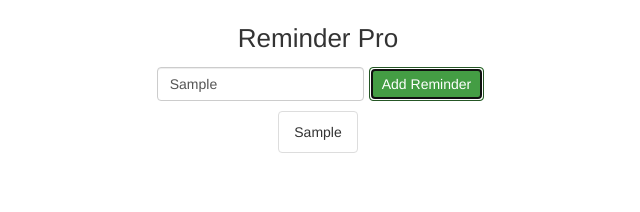
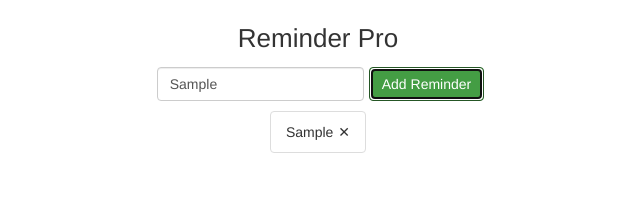
Before and after one commit to aindriu80/reminderpro, a React (Create React App) app: page / in a window 1280 px wide. Both pictures are taken after typing "Sample" into the empty fields and a click on the button "Add Reminder". Shown: the top 212 px of the page, without its empty margins (322-962 px from the left). Built offline with nearby package versions, Linux system fonts and the light colour scheme.

Commit message:
Deleting Reminders

```diff
--- a/src/actions/index.js
+++ b/src/actions/index.js
@@ -1,4 +1,4 @@
-import { ADD_REMINDER } from '../constants';
+import { ADD_REMINDER, DELETE_REMINDER } from '../constants';
 
 export const addReminder = (text) => {
     const action = {
@@ -8,3 +8,12 @@
     console.log('action in addReminder', action);
     return action;
 }
+
+export const deleteReminder = (id) => {
+    const action = {
+        type: DELETE_REMINDER,
+        id
+    }
+    console.log('deleting in actions', action);
+    return action;
+}
--- a/src/components/App.jsx
+++ b/src/components/App.jsx
@@ -1,6 +1,6 @@
 import React, { Component } from 'react';
 import { connect } from 'react-redux';
-import { addReminder } from '../actions';
+import { addReminder, deleteReminder } from '../actions';
 
 class App extends Component {
     constructor(props) {
@@ -15,6 +15,11 @@
         this.props.addReminder(this.state.text);
     }
 
+    deleteReminder(id) {
+        console.log('deleting in application', id);
+        console.log('this.props', this.props);
+    }
+
     renderReminders() {
         const { reminders } = this.props;
         // console.log('reminders', reminders);
@@ -24,7 +29,13 @@
                     reminders.map(reminder => {
                         return (
                             <li key={reminder.id} className="list-group-item">
-                                <div>{reminder.text}</div>
+                                <div className="list-item">{reminder.text}</div>
+                                <div
+                                    className="list-item delete-button"
+                                    onClick={() => this.deleteReminder(reminder.id)}
+                                >
+                                    &#x2715;
+                                </div>
                             </li>
                         )
                     })
@@ -68,5 +79,5 @@
     }
 }
 
-export default connect(mapStateToProps, { addReminder })(App);
+export default connect(mapStateToProps, { addReminder, deleteReminder })(App);
 // export default App;
--- a/src/constants.js
+++ b/src/constants.js
@@ -1 +1,2 @@
 export const ADD_REMINDER = 'ADD_REMINDER';
+export const DELETE_REMINDER = 'DELETE_REMINDER';
--- a/src/index.css
+++ b/src/index.css
@@ -17,3 +17,12 @@
 .reminder-form{
     padding: 5px;
 }
+
+.list-item{
+    display: inline-block;
+}
+
+.delete-button{
+    float:right;
+    padding-left: 5px;
+}
```
